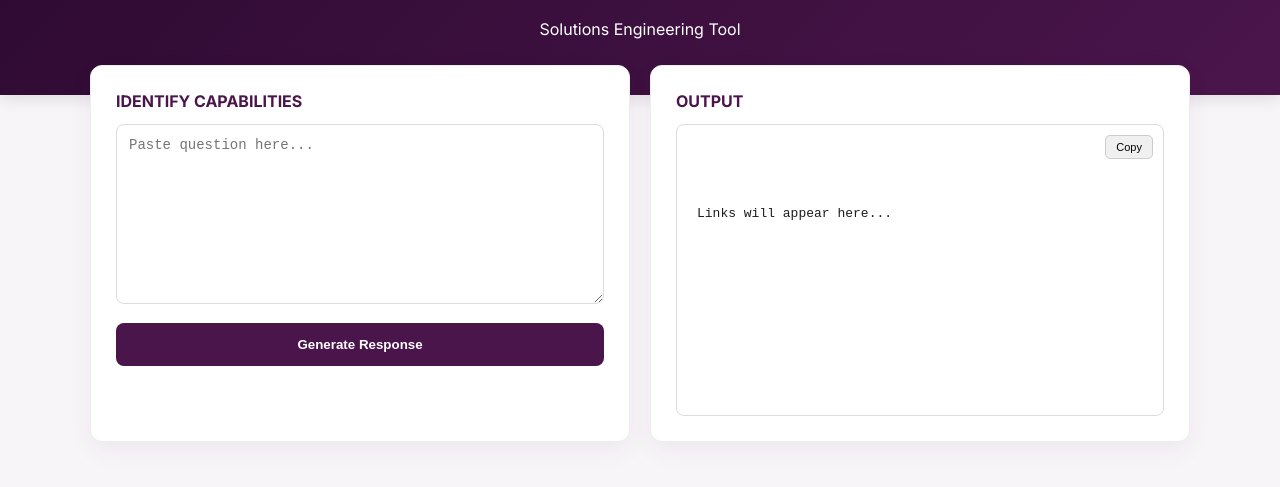
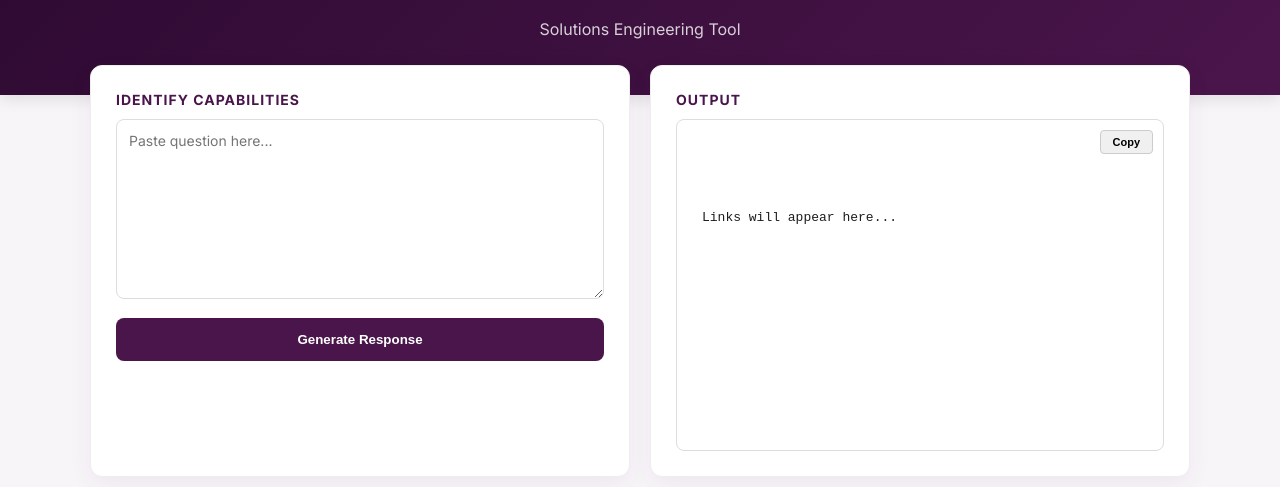
Before and after one commit to reagsmcc/talkdesk-url-generator, a plain HTML site: page index.html in a window 1280 px wide. Both pictures are taken after a click on the button "Copy". Shown: the part 103-590 px from the top of the page. Drawn offline with Linux system fonts and the light colour scheme.

Commit message:
Add files via upload

```diff
--- a/index.html
+++ b/index.html
@@ -4,7 +4,7 @@
     <meta charset="UTF-8">
     <meta name="viewport" content="width=device-width, initial-scale=1.0">
     <title>Talkdesk SE Doc Linker</title>
-    <link href="https://fonts.googleapis.com/css2?family=Inter:wght@300;400;600;700&display=swap" rel="stylesheet">
+    <link href="https://fonts.googleapis.com/css2?family=Inter:wght@400;600;700&display=swap" rel="stylesheet">
     <style>
         :root {
             --td-purple: #4a154b;
@@ -47,7 +47,7 @@
             border: 1px solid #eee;
         }
 
-        h2 { color: var(--td-purple); font-size: 16px; margin-top: 0; text-transform: uppercase; }
+        h2 { color: var(--td-purple); font-size: 14px; margin-top: 0; text-transform: uppercase; letter-spacing: 1px; }
 
         textarea {
             width: 100%;
@@ -58,6 +58,7 @@
             font-size: 14px;
             margin-bottom: 15px;
             box-sizing: border-box;
+            font-family: inherit;
         }
 
         .btn {
@@ -69,21 +70,25 @@
             font-weight: 600;
             cursor: pointer;
             width: 100%;
+            transition: opacity 0.2s;
         }
 
-        /* FIXED OUTPUT STYLING */
+        .btn:hover { opacity: 0.9; }
+
+        /* THE CRITICAL FIX IS HERE */
         .output-box {
             background: #ffffff;
             border: 1px solid #ddd;
             border-radius: 8px;
-            padding: 20px;
-            min-height: 250px;
+            padding: 25px;
+            min-height: 280px;
             font-family: 'Courier New', monospace;
-            white-space: pre-wrap;
+            white-space: pre-wrap; /* Keeps your manual line breaks */
+            overflow-wrap: anywhere; /* Prevents URLs from breaking bullets to new lines */
             position: relative;
-            text-align: left; /* Forces alignment to the left */
+            text-align: left;
             color: #1d1d1f;
-            line-height: 1.5;
+            line-height: 1.6;
             font-size: 13px;
         }
 
@@ -93,11 +98,11 @@
             right: 10px;
             background: #f0f0f0;
             border: 1px solid #ccc;
-            padding: 5px 10px;
-            border-radius: 5px;
+            padding: 5px 12px;
+            border-radius: 4px;
             font-size: 11px;
             cursor: pointer;
-            font-family: sans-serif;
+            font-weight: bold;
         }
 
         @media (max-width: 800px) { .container { grid-template-columns: 1fr; } }
@@ -107,7 +112,7 @@
 
 <header>
     <h1>Talkdesk Docs Engine</h1>
-    <p>Solutions Engineering Tool</p>
+    <p style="margin-top: 5px; opacity: 0.8;">Solutions Engineering Tool</p>
 </header>
 
 <div class="container">
@@ -120,7 +125,7 @@
     <div class="card">
         <h2>Output</h2>
         <div class="output-box">
-            <button class="copy-btn" onclick="copyText()">Copy</button>
+            <button class="copy-btn" id="copyBtn" onclick="copyText()">Copy</button>
             <div id="outputText">Links will appear here...</div>
         </div>
     </div>
@@ -129,9 +134,9 @@
 <script>
     const docMap = [
         { keys: ['knowledge', 'km', 'content creation'], url: 'https://support.talkdesk.com/hc/en-us/articles/360039260152-Talkdesk-Knowledge-Management' },
-        { keys: ['recommendation', 'agent assist', 'copilot'], url: 'https://support.talkdesk.com/hc/en-us/sections/360007842611-Talkdesk-Agent-Assist' },
-        { keys: ['analytics', 'interaction analytics', 'sentiment'], url: 'https://support.talkdesk.com/hc/en-us/sections/360012996111-Talkdesk-Interaction-Analytics' },
-        { keys: ['integration', 'salesforce', 'crm', 'workflows'], url: 'https://support.talkdesk.com/hc/en-us/sections/204273526-Integrations' },
+        { keys: ['recommendation', 'agent assist', 'copilot', 'workflow'], url: 'https://support.talkdesk.com/hc/en-us/sections/360007842611-Talkdesk-Agent-Assist' },
+        { keys: ['analytics', 'interaction analytics', 'sentiment', 'consistency'], url: 'https://support.talkdesk.com/hc/en-us/sections/360012996111-Talkdesk-Interaction-Analytics' },
+        { keys: ['integration', 'salesforce', 'crm'], url: 'https://support.talkdesk.com/hc/en-us/sections/204273526-Integrations' },
         { keys: ['studio', 'ivr', 'flow'], url: 'https://studio.talkdesk.com/' },
         { keys: ['explore', 'reporting'], url: 'https://support.talkdesk.com/hc/en-us/sections/360004088371-Talkdesk-Explore' }
     ];
@@ -150,11 +155,11 @@
         let finalOutput = "For more information please review our documentation:\n\n";
 
         if (results.length > 0) {
-            // Logic to ensure first URL has no bullet, others do
             results.forEach((url, index) => {
                 if (index === 0) {
                     finalOutput += url + "\n";
                 } else {
+                    // We add the bullet and then the URL
                     finalOutput += "• " + url + "\n";
                 }
             });
@@ -168,7 +173,9 @@
     function copyText() {
         const text = document.getElementById('outputText').innerText;
         navigator.clipboard.writeText(text);
-        alert("Copied!");
+        const btn = document.getElementById('copyBtn');
+        btn.innerText = "Copied!";
+        setTimeout(() => { btn.innerText = "Copy"; }, 2000);
     }
 </script>
 </body>
```
